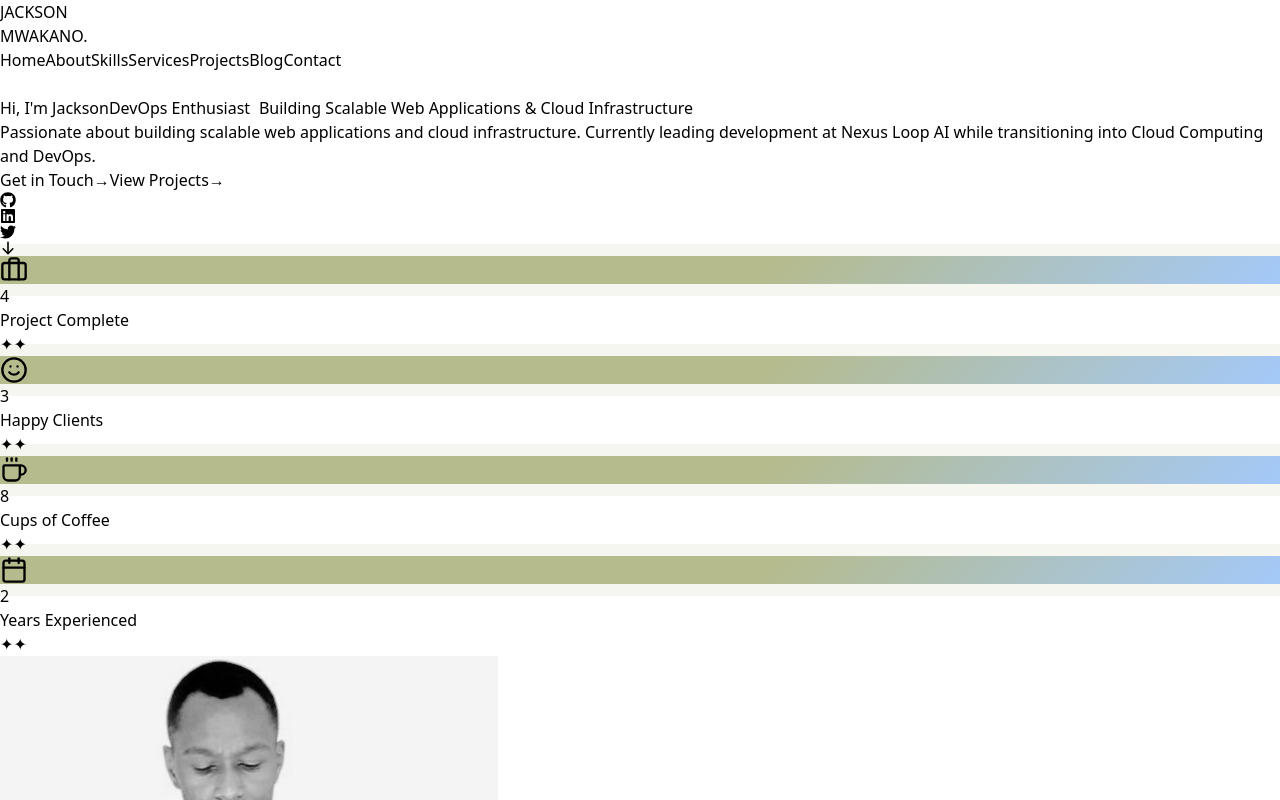
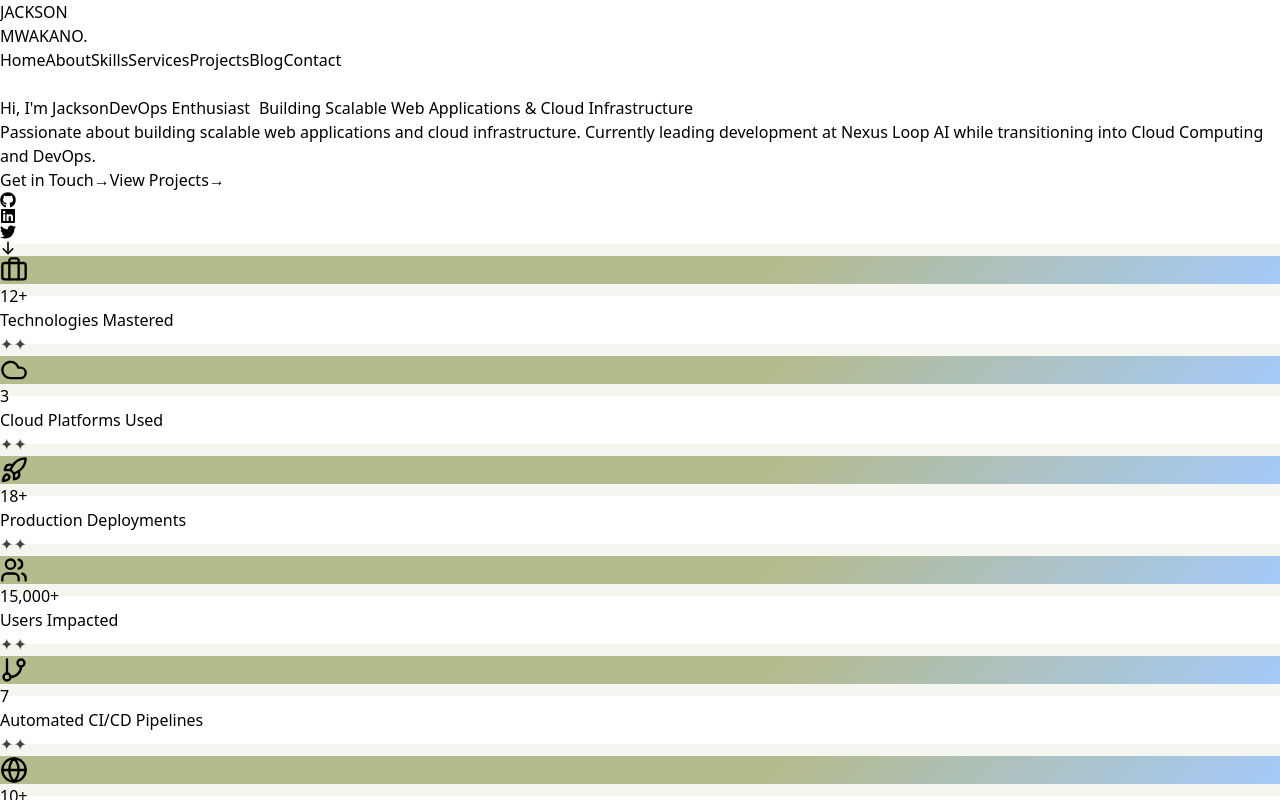
Before and after one commit to Mash24/portfolio-with-React, a React (Vite) app: page / in a window 1280 px wide. Shown: the top 800 px of the page. Built offline with nearby package versions, Linux system fonts and the light colour scheme.

Commit message:
Update my tech stacks

```diff
--- a/src/components/about/CounterSection.jsx
+++ b/src/components/about/CounterSection.jsx
@@ -1,26 +1,62 @@
 import React from "react";
 import CountUp from "react-countup";
-import { Briefcase, Smile, Coffee, Calendar } from "lucide-react";
-import { motion } from "framer-motion";
+import { Briefcase, Cloud, Rocket, Users, Globe, GitBranch, Zap, Award } from "lucide-react";
+import { motion, AnimatePresence } from "framer-motion";
 
 /**
  * Statistics data for the counter section
  * - Each object contains an icon, a value to count up to, and a label
  */
 const stats = [
-  { icon: <Briefcase size={28} />, value: 4, label: "Project Complete" },
-  { icon: <Smile size={28} />, value: 3, label: "Happy Clients" },
-  { icon: <Coffee size={28} />, value: 8, label: "Cups of Coffee" },
-  { icon: <Calendar size={28} />, value: 2, label: "Years Experienced" },
+  {
+    icon: <Briefcase size={28} />, value: 12, label: "Technologies Mastered", suffix: "+"
+  },
+  {
+    icon: <Cloud size={28} />, value: 3, label: "Cloud Platforms Used"
+  },
+  {
+    icon: <Rocket size={28} />, value: 18, label: "Production Deployments", suffix: "+"
+  },
+  {
+    icon: <Users size={28} />, value: 15000, label: "Users Impacted", suffix: "+"
+  },
+  {
+    icon: <GitBranch size={28} />, value: 7, label: "Automated CI/CD Pipelines"
+  },
+  {
+    icon: <Globe size={28} />, value: 10, label: "Countries Reached", suffix: "+"
+  },
+  {
+    icon: <Zap size={28} />, value: 5, label: "Team Projects Led", suffix: "+"
+  },
+  {
+    icon: <Award size={28} />, value: 3, label: "Years in Tech"
+  }
 ];
 
 const cardVariants = {
-  hidden: { opacity: 0, y: 40 },
+  hidden: { opacity: 0, y: 60, scale: 0.95 },
   visible: (i) => ({
     opacity: 1,
     y: 0,
-    transition: { delay: i * 0.15, duration: 0.7, type: "spring", bounce: 0.3 },
+    scale: 1,
+    transition: { delay: i * 0.13, duration: 0.7, type: "spring", bounce: 0.4 },
   }),
+};
+
+const iconVariants = {
+  hidden: { scale: 0, rotate: -90 },
+  visible: { scale: 1, rotate: 0, transition: { type: "spring", stiffness: 400, damping: 15 } }
+};
+
+const numberVariants = {
+  initial: { scale: 0.8, opacity: 0 },
+  animate: { scale: [1.2, 1], opacity: 1, transition: { duration: 0.5, type: "spring", stiffness: 300 } }
+};
+
+const sparkleVariants = {
+  initial: { opacity: 0, y: 0, scale: 0.8 },
+  animate: { opacity: [0, 1, 0], y: [0, -10, 0], scale: [0.8, 1.2, 0.8], transition: { duration: 1.2, repeat: Infinity, repeatDelay: 2, delay: 0.2 } }
 };
 
 /**
@@ -32,8 +68,8 @@ const CounterSection = () => {
   return (
     <section className="bg-gradient-to-b from-[#f8f9fa] to-[#e8f0fe] py-14" id="section-counter">
       <div className="max-w-7xl mx-auto px-4">
-        {/* Flex container for mobile (horizontal scroll), grid for desktop */}
-        <div className="flex md:grid md:grid-cols-4 gap-8 overflow-x-auto md:overflow-visible scrollbar-hide">
+        <div className="grid grid-cols-1 sm:grid-cols-2 md:grid-cols-4 gap-8">
+          <AnimatePresence>
             {stats.map((stat, index) => (
               <motion.div
                 key={index}
@@ -42,7 +78,8 @@ const CounterSection = () => {
                 whileInView="visible"
                 viewport={{ once: true, amount: 0.5 }}
                 variants={cardVariants}
-              className="min-w-[60%] flex-shrink-0 md:min-w-0 flex flex-col items-center text-center space-y-3 bg-white rounded-2xl shadow-xl py-8 px-4 md:py-10 md:px-6 transition-transform duration-300 hover:scale-105 group relative overflow-hidden"
+                whileHover={{ rotate: -2 + index % 2 * 4, scale: 1.06, boxShadow: "0 8px 32px 0 rgba(181,187,141,0.18)" }}
+                className="flex flex-col items-center text-center space-y-3 bg-white rounded-2xl shadow-xl py-8 px-4 md:py-10 md:px-6 transition-transform duration-300 group relative overflow-hidden cursor-pointer"
               >
                 {/* Animated Icon Background */}
                 <motion.div
@@ -54,18 +91,23 @@ const CounterSection = () => {
                   ] }}
                   transition={{ duration: 2, repeat: Infinity }}
                   style={{ background: "linear-gradient(135deg, #b5bb8d 60%, #a3c9f9 100%)" }}
+                  initial="hidden"
+                  whileInView="visible"
+                  variants={iconVariants}
                 >
                   {stat.icon}
                 </motion.div>
 
                 {/* Animated number counter with pop */}
                 <motion.h3
-                className="text-4xl font-extrabold text-gray-800 drop-shadow-lg"
-                initial={{ scale: 0.8 }}
-                whileInView={{ scale: 1 }}
-                transition={{ type: "spring", stiffness: 200, damping: 10, delay: 0.2 + index * 0.1 }}
+                  className="text-4xl font-extrabold text-gray-800 drop-shadow-lg flex items-baseline justify-center gap-1"
+                  variants={numberVariants}
+                  initial="initial"
+                  whileInView="animate"
+                  transition={{ delay: 0.2 + index * 0.1 }}
                 >
                   <CountUp end={stat.value} duration={2} />
+                  {stat.suffix && <span className="text-2xl font-bold text-lime-500">{stat.suffix}</span>}
                 </motion.h3>
 
                 {/* Label text */}
@@ -73,11 +115,22 @@ const CounterSection = () => {
                   {stat.label}
                 </p>
 
-              {/* Sparkle effect on hover */}
-              <span className="absolute opacity-0 group-hover:opacity-100 transition-opacity duration-300 left-2 top-2 text-yellow-300 text-xl animate-pulse select-none pointer-events-none">✦</span>
-              <span className="absolute opacity-0 group-hover:opacity-100 transition-opacity duration-300 right-3 bottom-3 text-blue-200 text-lg animate-ping select-none pointer-events-none">✦</span>
+                {/* Animated Sparkle effect on hover */}
+                <motion.span
+                  className="absolute left-2 top-2 text-yellow-300 text-xl select-none pointer-events-none"
+                  variants={sparkleVariants}
+                  initial="initial"
+                  animate="animate"
+                >✦</motion.span>
+                <motion.span
+                  className="absolute right-3 bottom-3 text-blue-200 text-lg select-none pointer-events-none"
+                  variants={sparkleVariants}
+                  initial="initial"
+                  animate="animate"
+                >✦</motion.span>
               </motion.div>
             ))}
+          </AnimatePresence>
         </div>
       </div>
     </section>
```
Lines whose indentation alone changed are shown as unchanged.
